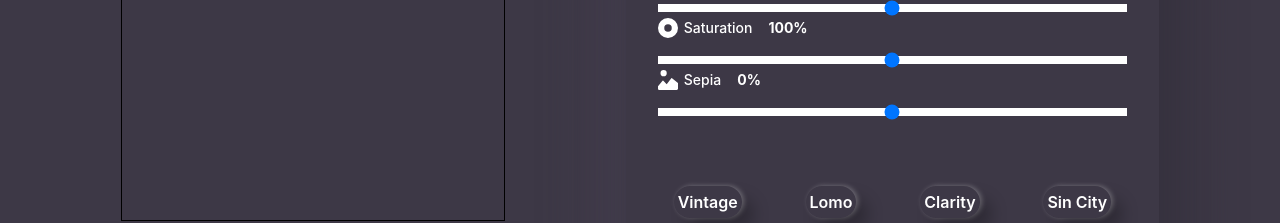
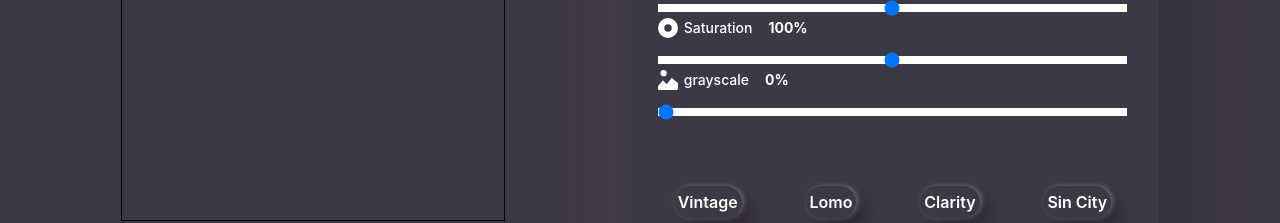
Before and after one commit to shu-bham-dev/Refix---Image-Editor, a React (Create React App) app: page / in a window 1280 px wide. Shown: the part 371-594 px from the top of the page. Built offline with nearby package versions, Linux system fonts and the light colour scheme.

Commit message:
introduce grayscale filter

```diff
--- a/src/pages/Home.js
+++ b/src/pages/Home.js
@@ -15,7 +15,7 @@ function Home() {
     brightness: "100",
     contrast: "100",
     saturation: "100",
-    sepia: "0",
+    grayscale: "0",
     rotate: 0,
     vertical: 1,
     horizontal: 1,
@@ -27,7 +27,7 @@ function Home() {
     canvas.height = details.naturalHeight
     const ctx = canvas.getContext("2d")
 
-    ctx.filter = `brightness(${settings.brightness}%) saturate(${settings.saturation}%) sepia(${settings.sepia}) contrast(${settings.contrast}%)`
+    ctx.filter = `brightness(${settings.brightness}%) saturate(${settings.saturation}%) grayscale(${settings.grayscale}) contrast(${settings.contrast}%)`
     ctx.translate(canvas.width / 2, canvas.height / 2)
     ctx.rotate(settings.rotate * Math.PI / 180)
     ctx.scale(settings.vertical, settings.horizontal)
@@ -48,6 +48,7 @@ function Home() {
   }
   const imageHandle = (e) => {
     if (e.target.files.length !== 0) {
+      resetFilter()
       const reader = new FileReader()
       reader.onload = () => {
         setImage(reader.result)
@@ -62,8 +63,8 @@ function Home() {
       setSettings({ ...settings, contrast: e.target.value })
     } else if (e.target.id === "saturation") {
       setSettings({ ...settings, saturation: e.target.value })
-    } else if(e.target.id === "sepia") {
-      setSettings({ ...settings, sepia: e.target.value })
+    } else if(e.target.id === "grayscale") {
+      setSettings({ ...settings, grayscale: e.target.value })
     } else {
       setSettings({ ...settings, vibrance: e.target.value })
     }
@@ -96,7 +97,7 @@ function Home() {
       brightness: "100",
       contrast: "100",
       saturation: "100",
-      sepia: "0",
+      grayscale: "0",
     })
   }
 
@@ -141,7 +142,7 @@ function Home() {
             <img
               onLoad={(e) => setDetails(e.currentTarget)}
               style={{
-                filter: `brightness(${settings.brightness}%) saturate(${settings.saturation}%) contrast(${settings.contrast}% sepia(${settings.sepia})`,
+                filter: `brightness(${settings.brightness}%) saturate(${settings.saturation}%) contrast(${settings.contrast}%) grayscale(${settings.grayscale}%)`,
                 transform: `rotate(${settings.rotate}deg) scale(${settings.vertical},${settings.horizontal})`,
               }}
               src={image}
@@ -245,19 +246,19 @@ function Home() {
                 htmlFor="default-range"
                 className="text-textColor block text-start mb-2 ml-1.5 text-sm font-medium"
               >
-                Sepia
+                grayscale
                 <div className="bg-white font-bold inline ml-4">
-                  {settings.sepia}%
+                  {settings.grayscale}%
                 </div>
               </label>
             </div>
             <input
-              id="sepia"
+              id="grayscale"
               type="range"
               min="0"
               max="200"
               onChange={changeFilter}
-              value={settings.vibrance}
+              value={settings.grayscale}
               className="w-full h-2 bg-gray-200 rounded-lg appearance-none cursor-pointer dark:bg-gray-700"
             ></input>
           </div>
```
